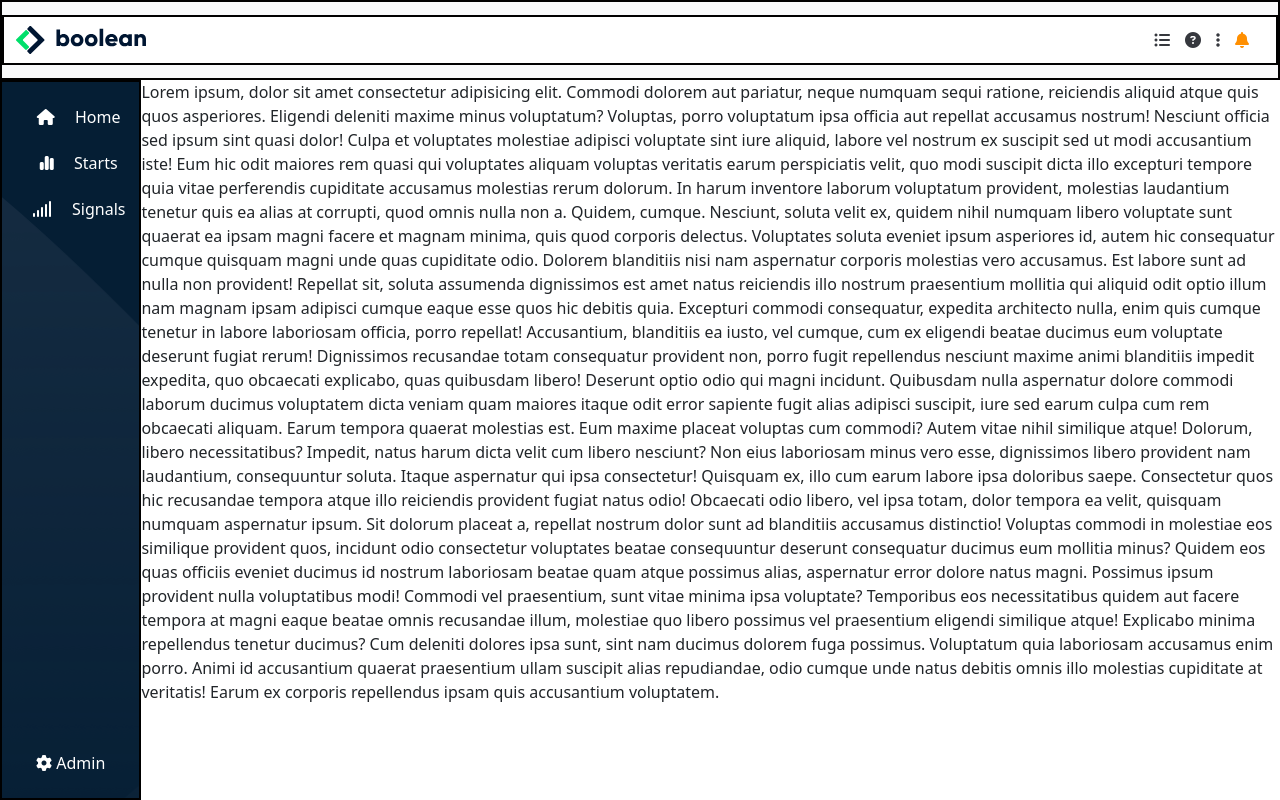
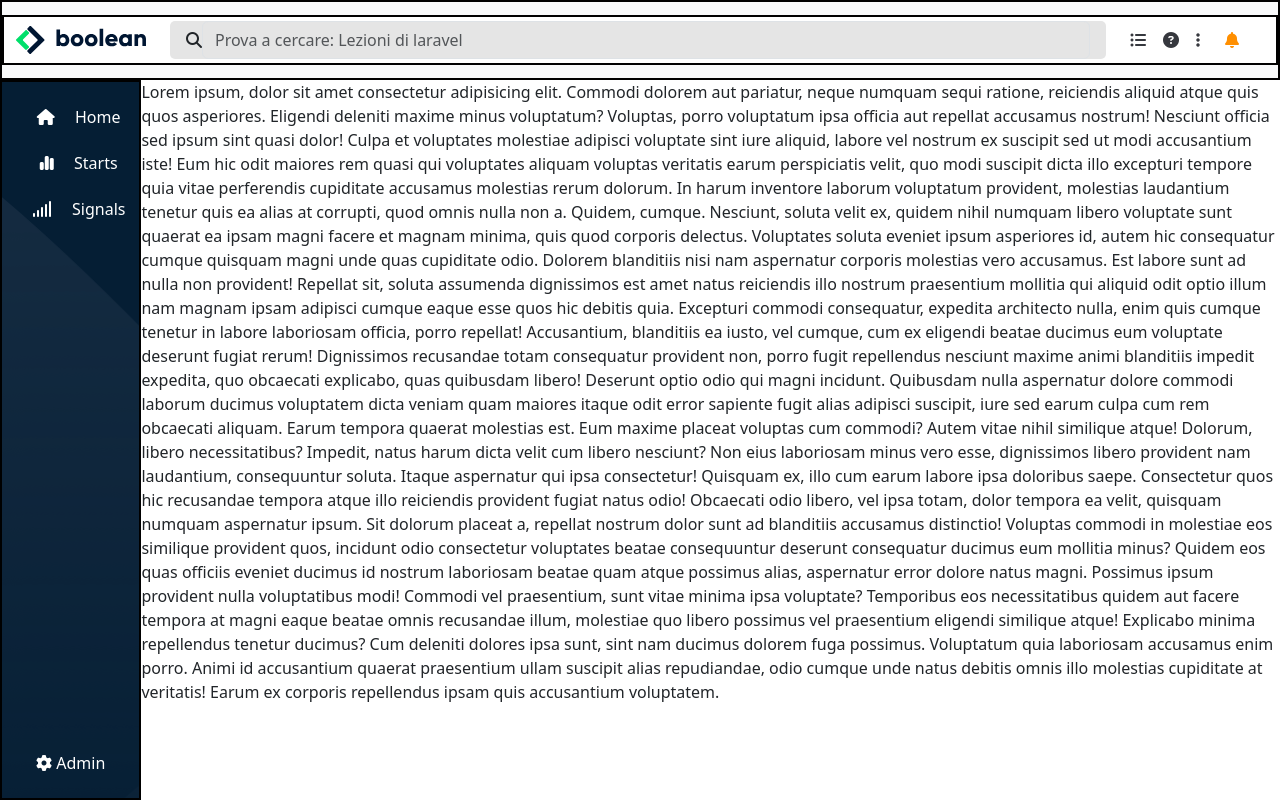
Before and after one commit to manueledigregorio/html-css-bootstrap-dashboard, a plain HTML site: page index.html in a window 1280 px wide. Drawn offline with nearby package versions, Linux system fonts and the light colour scheme.

Commit message:
[add]header center

```diff
--- a/css/style.css
+++ b/css/style.css
@@ -36,13 +36,28 @@ header .logo-big{
 
 .header-right a{
   color:#36383E;
-  padding-right: 15px;
+  padding-right: 17px;
 }
 
 .fa-bell{
   color: #ff8f00;
 }
 
+.header-center{
+  background-color: #E5E5E5;
+  border-radius: 5px;
+}
+
+.custom-input {
+  background-color: #E5E5E5;
+  box-shadow: none;
+}
+
+.custom-input:focus {
+  box-shadow: none;
+  border: none;
+  background-color: transparent;
+}
 
 /***MAIN***/
 main{
--- a/index.html
+++ b/index.html
@@ -19,9 +19,11 @@
       </div>
 
 
-      <div class="header-center">
-
-
+      <div class="header-center px-3 d-flex align-items-center  w-75 ">
+        <div><i class="fa-solid fa-magnifying-glass"></i></div>
+        <form class="w-100 ">
+          <input class="form-control custom-input me-2" type="search" placeholder="Prova a cercare: Lezioni di laravel" aria-label="Search">
+        </form>
       </div>
 
 
@@ -31,7 +33,7 @@
           <li><a class="d-none d-lg-inline-block " href=""><i class="fa-solid fa-circle-question"></i></a></li>
           <li><a class="d-none d-lg-inline-block " href=""><i class="fa-solid fa-ellipsis-vertical"></i></a></li>
 
-          <li class="nav-item dropdown">
+          <li class="nav-item dropdown px-2 ">
             <a class="nav-link" href="#" role="button" data-bs-toggle="dropdown" aria-expanded="false">
               <i class="fa-solid fa-bell "></i>
             </a>
```
